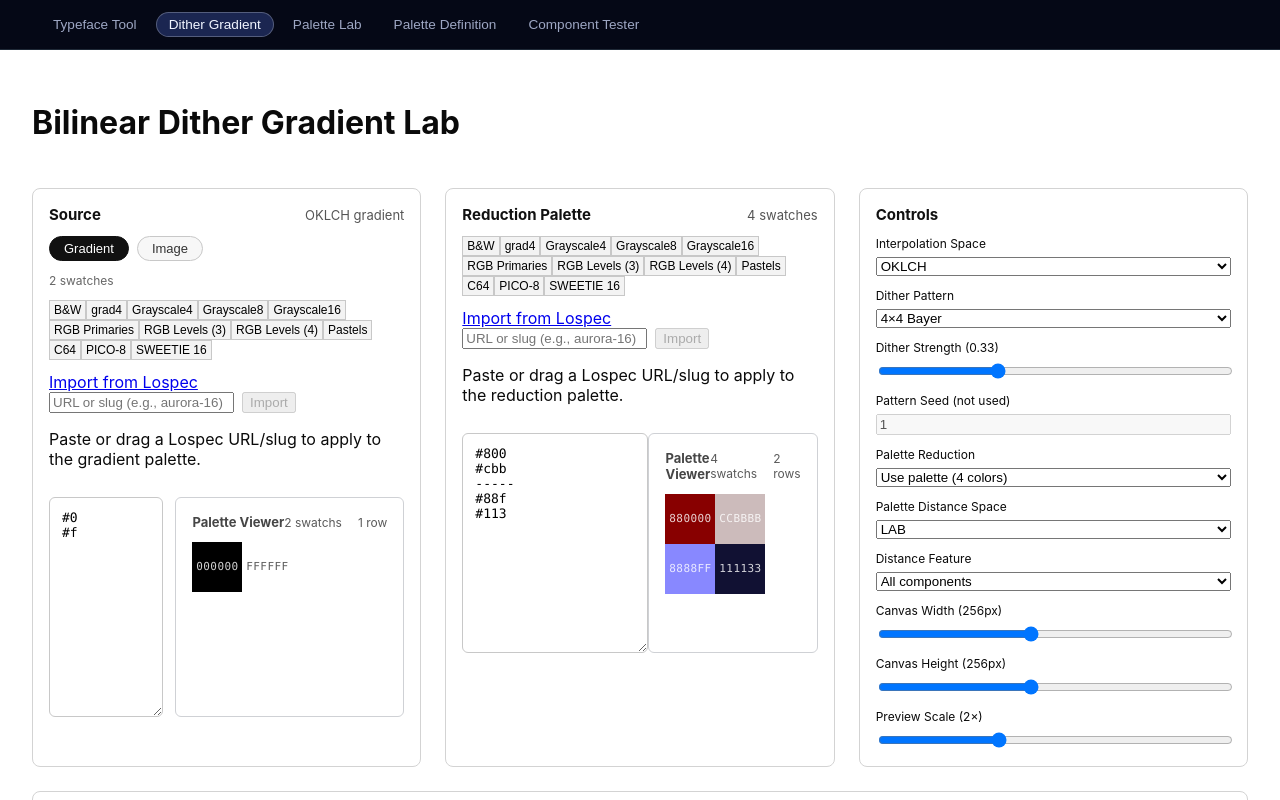
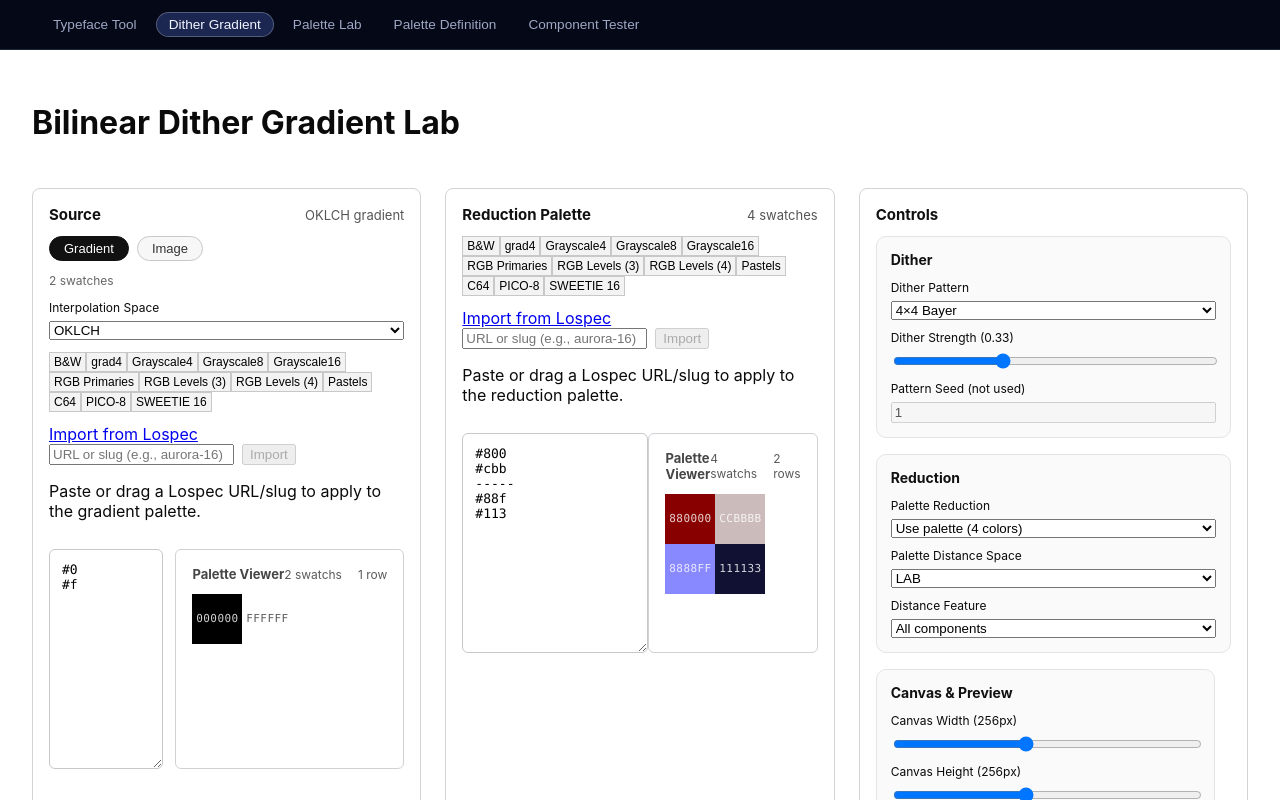
Before and after one commit to thenfour/typefacecompare, a Next.js app: page /DitherGradient in a window 1280 px wide. Shown: the top 800 px of the page. Built offline with nearby package versions, Linux system fonts and the light colour scheme; a web font is replaced by a local one.

Commit message:
more control organization.

```diff
--- a/src/components/dither/SourceControlsCard.tsx
+++ b/src/components/dither/SourceControlsCard.tsx
@@ -17,6 +17,8 @@ interface GradientControlsProps {
     swatches: PaletteSwatchDefinition[];
     rows: PaletteRow[];
     footer?: ReactNode;
+    interpolationMode: string;
+    onInterpolationModeChange: (value: string) => void;
 }
 
 interface SourceControlsCardProps {
@@ -74,10 +76,23 @@ function renderGradientControls({
     swatches,
     rows,
     footer,
+    interpolationMode,
+    onInterpolationModeChange,
 }: GradientControlsProps) {
     return (
         <div className="source-card__gradient-panel">
             <div className="source-card__meta">{swatchCountLabel}</div>
+            <label className="source-card__interpolation">
+                Interpolation Space
+                <select value={interpolationMode} onChange={(event) => onInterpolationModeChange(event.target.value)}>
+                    <option value="rgb">RGB</option>
+                    <option value="hsl">HSL</option>
+                    <option value="cmyk">CMYK</option>
+                    <option value="lab">LAB</option>
+                    <option value="ycbcr">YCbCr</option>
+                    <option value="oklch">OKLCH</option>
+                </select>
+            </label>
             <PalettePresetButtons presets={presets} onSelect={onSelectPreset} />
             <LospecPaletteImporter targetLabel={lospecTargetLabel} onApplyPalette={onChangeValue} />
             <div className="source-card__gradient-editor">
--- a/src/pages/DitherGradient.tsx
+++ b/src/pages/DitherGradient.tsx
@@ -260,6 +260,8 @@ export default function DitherGradientPage() {
                                 gradientSwatches.length === 0 ? (
                                     <p className="dither-gradient-warning">Add at least one valid color to generate a gradient.</p>
                                 ) : null,
+                            interpolationMode,
+                            onInterpolationModeChange: (next) => setInterpolationMode(next as ColorInterpolationMode),
                         }}
                         imageControls={{
                             imageUrlInput,
@@ -298,18 +300,12 @@ export default function DitherGradientPage() {
                         <header>
                             <strong>Controls</strong>
                         </header>
-                        <div className="control-grid">
-                            <label>
-                                Interpolation Space
-                                <select value={interpolationMode} onChange={(event) => setInterpolationMode(event.target.value as ColorInterpolationMode)}>
-                                    <option value="rgb">RGB</option>
-                                    <option value="hsl">HSL</option>
-                                    <option value="cmyk">CMYK</option>
-                                    <option value="lab">LAB</option>
-                                    <option value="ycbcr">YCbCr</option>
-                                    <option value="oklch">OKLCH</option>
-                                </select>
-                            </label>
+                        <div className="controls-section-grid">
+                            <div className="controls-panel controls-panel--wide">
+                                <div className="controls-panel__header">
+                                    <h3>Dither</h3>
+                                </div>
+                                <div className="controls-panel__fields">
                                     <DitherControls
                                         ditherType={ditherType}
                                         onDitherTypeChange={setDitherType}
@@ -328,6 +324,14 @@ export default function DitherGradientPage() {
                                         voronoiJitter={voronoiJitter}
                                         onVoronoiJitterChange={setVoronoiJitter}
                                     />
+                                </div>
+                            </div>
+
+                            <div className="controls-panel controls-panel--wide">
+                                <div className="controls-panel__header">
+                                    <h3>Reduction</h3>
+                                </div>
+                                <div className="controls-panel__fields">
                                     <ReductionControls
                                         reductionMode={reductionMode}
                                         onReductionModeChange={setReductionMode}
@@ -341,6 +345,14 @@ export default function DitherGradientPage() {
                                         onDistanceFeatureChange={setDistanceFeature}
                                         supportedDistanceFeatures={supportedDistanceFeatures}
                                     />
+                                </div>
+                            </div>
+
+                            <div className="controls-panel">
+                                <div className="controls-panel__header">
+                                    <h3>Canvas & Preview</h3>
+                                </div>
+                                <div className="controls-panel__fields">
                                     <label>
                                         Canvas Width ({width}px)
                                         <input type="range" min={64} max={512} step={8} value={width} onChange={(event) => setWidth(event.target.valueAsNumber)} />
@@ -353,6 +365,8 @@ export default function DitherGradientPage() {
                                         Preview Scale ({previewScale}×)
                                         <input type="range" min={1} max={4} step={1} value={previewScale} onChange={(event) => setPreviewScale(event.target.valueAsNumber)} />
                                     </label>
+                                </div>
+                            </div>
                         </div>
                     </section>
                 </div>
--- a/src/styles/DitherGradient.css
+++ b/src/styles/DitherGradient.css
@@ -135,21 +135,65 @@
     color: #666;
 }
 
-.control-grid {
+.controls-section-grid {
     display: grid;
-    grid-template-columns: repeat(auto-fit, minmax(200px, 1fr));
+    grid-template-columns: repeat(auto-fit, minmax(240px, 1fr));
+    gap: 16px;
+}
+
+.controls-panel {
+    border: 1px solid #e4e4e7;
+    border-radius: 10px;
+    padding: 14px;
+    background: #fafafa;
+    display: flex;
+    flex-direction: column;
     gap: 12px;
 }
 
-.control-grid label {
+.controls-panel--wide {
+    grid-column: span 1;
+}
+
+@media (min-width: 960px) {
+    .controls-panel--wide {
+        grid-column: span 2;
+    }
+}
+
+.controls-panel__header {
+    display: flex;
+    flex-direction: column;
+    gap: 4px;
+}
+
+.controls-panel__header h3 {
+    font-size: 14px;
+    margin: 0;
+    color: #111;
+}
+
+.controls-panel__header span {
+    font-size: 12px;
+    color: #666;
+}
+
+.controls-panel__fields {
+    display: flex;
+    flex-direction: column;
+    gap: 10px;
+}
+
+.controls-panel__fields label {
     display: flex;
     flex-direction: column;
     font-size: 12px;
     gap: 6px;
 }
 
-.control-grid select,
-.control-grid input[type="range"] {
+.controls-panel__fields select,
+.controls-panel__fields input[type="range"],
+.controls-panel__fields input[type="number"] {
     width: 100%;
 }
 
@@ -269,6 +313,13 @@
     gap: 12px;
 }
 
+.source-card__interpolation {
+    display: flex;
+    flex-direction: column;
+    gap: 6px;
+    font-size: 12px;
+}
+
 .source-card__gradient-editor {
     display: flex;
     gap: 12px;
```
Lines whose indentation alone changed are shown as unchanged.
